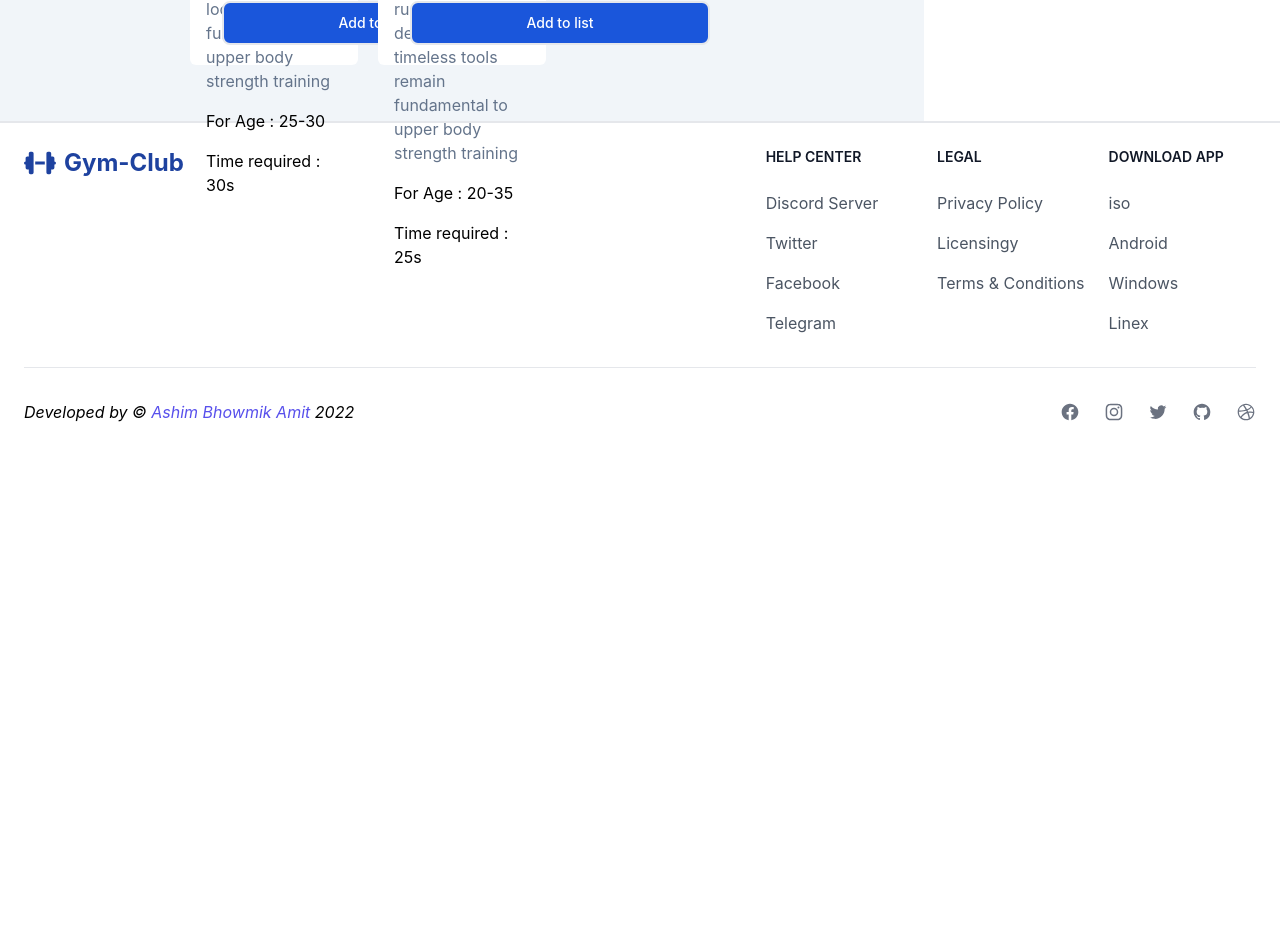
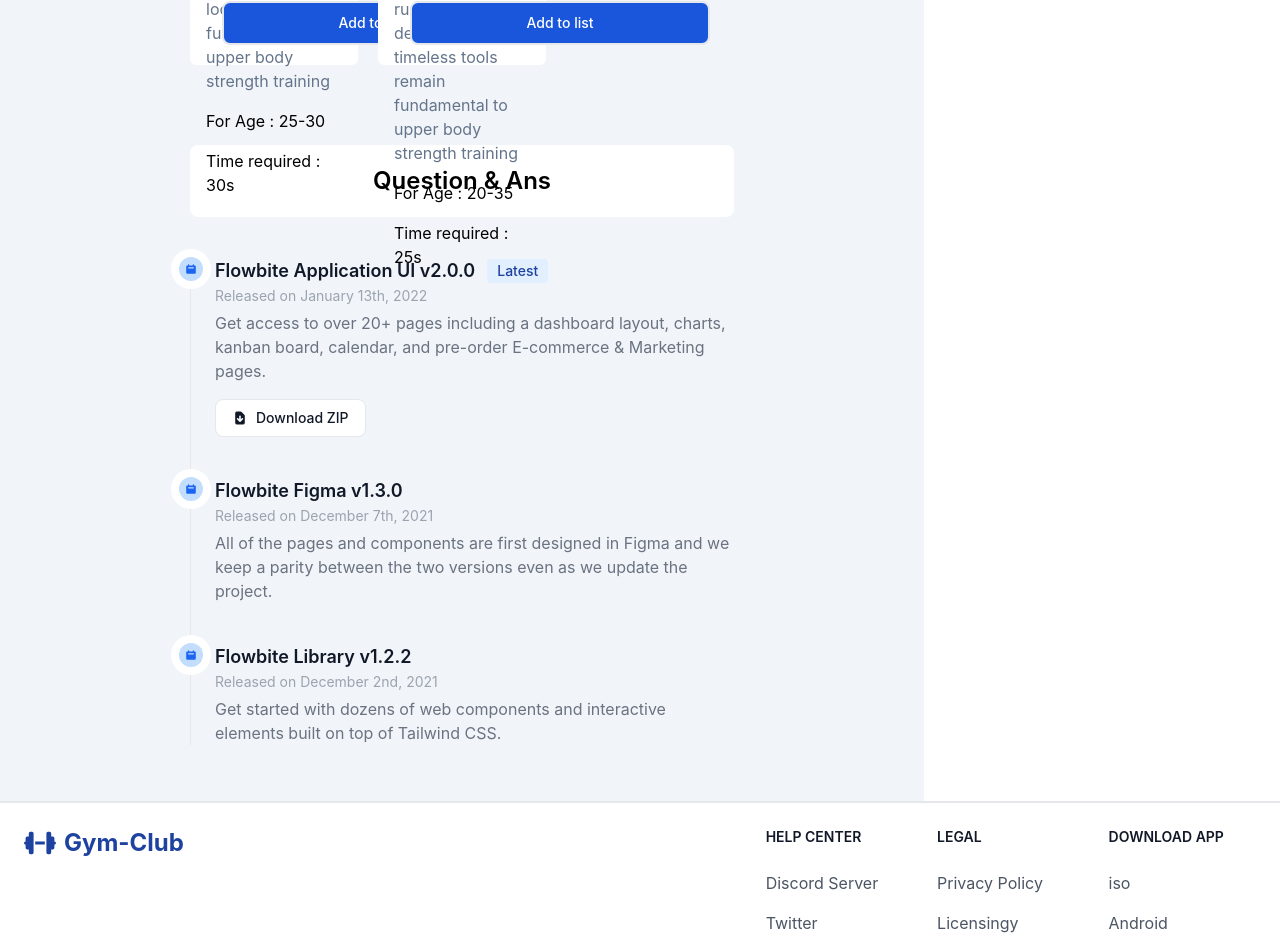
Before and after one commit to ashimbhowmik/todays-activity, a React (Create React App) app: page / in a window 1280 px wide. Shown: the part 2049-2991 px from the top of the page. Before the commit the page ends 2497 px from the top, so only its background shows below. Built offline with nearby package versions, Linux system fonts and the light colour scheme.

Commit message:
[redesing toast]

```diff
--- a/src/Utility/fakedb.js
+++ b/src/Utility/fakedb.js
@@ -53,10 +53,6 @@ const addToast = () => {
     const add = document.getElementById('toast-interactive');
     add.classList.remove('hidden');
 }
-const addColor = () => {
-    const add = document.getElementById('toast-interactive');
-    add.classList.remove('hidden');
-}
 
 
 
--- a/src/components/Exercise-Details/Details.js
+++ b/src/components/Exercise-Details/Details.js
@@ -30,13 +30,11 @@ const Details = (props) => {
 
             <div id="toast-interactive" className="p-4 w-full max-w-xs text-gray-500 bg-white rounded-lg shadow dark:bg-gray-800 dark:text-gray-400 mt-6 hidden" role="alert">
                 <div className="flex">
-                    <div className="inline-flex flex-shrink-0 justify-center items-center w-8 h-8 text-blue-500 bg-blue-100 rounded-lg dark:text-blue-300 dark:bg-blue-900">
-                        <svg aria-hidden="true" className="w-5 h-5" fill="currentColor" viewBox="0 0 20 20" xmlns="http://www.w3.org/2000/svg"><path fill-rule="evenodd" d="M4 2a1 1 0 011 1v2.101a7.002 7.002 0 0111.601 2.566 1 1 0 11-1.885.666A5.002 5.002 0 005.999 7H9a1 1 0 010 2H4a1 1 0 01-1-1V3a1 1 0 011-1zm.008 9.057a1 1 0 011.276.61A5.002 5.002 0 0014.001 13H11a1 1 0 110-2h5a1 1 0 011 1v5a1 1 0 11-2 0v-2.101a7.002 7.002 0 01-11.601-2.566 1 1 0 01.61-1.276z" clip-rule="evenodd"></path></svg>
-                        <span className="sr-only">Refresh icon</span>
-                    </div>
+
                     <div className="ml-3 text-sm font-normal">
-                        <span className="mb-1 text-sm font-semibold text-gray-900 dark:text-white">Update available</span>
-                        <div className="mb-2 text-sm font-normal">A new software version is available for download.</div>
+                        <span className="mb-3 text-sm font-semibold text-gray-900 dark:text-white">Daily Activity</span>
+                        <div className=" text-sm font-normal">Your daily activity completed sucessfully</div>
+                        <div className="mb-2 text-sm font-normal">You Can update your activity</div>
                         <div className="grid grid-cols-2 gap-2">
                             <div>
                                 <a href="#update" className="inline-flex justify-center w-full px-2 py-1.5 text-xs font-medium text-center text-white bg-blue-600 rounded-lg hover:bg-blue-700 focus:ring-4 focus:outline-none focus:ring-blue-300 dark:bg-blue-500 dark:hover:bg-blue-600 dark:focus:ring-blue-800">Update</a>
--- a/src/components/Home/Home.js
+++ b/src/components/Home/Home.js
@@ -6,6 +6,7 @@ import SingleCart from '../SingleCart/SingleCart';
 import './Home.css';
 import Information from '../Information/Information';
 import Details from '../Exercise-Details/Details';
+import Question from '../Questuion/Question';
 
 const Home = () => {
 
@@ -49,7 +50,6 @@ const Home = () => {
         }
         setCart(newCart);
         addToDb(selectedProduct.id);
-        document.getElementById('change-color');
 
     }
 
@@ -73,6 +73,7 @@ const Home = () => {
                                 ></SingleCart>)
                             }
                         </div>
+                        <Question></Question>
                     </div>
                 </div>
                 <section className='py-4 px-6 '>
@@ -93,7 +94,6 @@ const Home = () => {
                         </div>
                     </div>
                 </section>
-
             </div>
         </section>
     );
--- /dev/null
+++ b/src/components/Questuion/Question.js
@@ -0,0 +1,38 @@
+import React from 'react';
+
+const Question = () => {
+    return (
+        <div className='mt-[80px]'>
+            <h1 className='mb-10 text-2xl font-semibold flex justify-center p-5 bg-white rounded-lg'>Question & Ans </h1>
+            <ol className="relative border-l border-gray-200 dark:border-gray-700">
+                <li className="mb-10 ml-6">
+                    <span className="flex absolute -left-3 justify-center items-center w-6 h-6 bg-blue-200 rounded-full ring-8 ring-white dark:ring-gray-900 dark:bg-blue-900">
+                        <svg aria-hidden="true" className="w-3 h-3 text-blue-600 dark:text-blue-400" fill="currentColor" viewBox="0 0 20 20" xmlns="http://www.w3.org/2000/svg"><path fill-rule="evenodd" d="M6 2a1 1 0 00-1 1v1H4a2 2 0 00-2 2v10a2 2 0 002 2h12a2 2 0 002-2V6a2 2 0 00-2-2h-1V3a1 1 0 10-2 0v1H7V3a1 1 0 00-1-1zm0 5a1 1 0 000 2h8a1 1 0 100-2H6z" clip-rule="evenodd"></path></svg>
+                    </span>
+                    <h3 className="flex items-center mb-1 text-lg font-semibold text-gray-900 dark:text-white">Flowbite Application UI v2.0.0 <span className="bg-blue-100 text-blue-800 text-sm font-medium mr-2 px-2.5 py-0.5 rounded dark:bg-blue-200 dark:text-blue-800 ml-3">Latest</span></h3>
+                    <time className="block mb-2 text-sm font-normal leading-none text-gray-400 dark:text-gray-500">Released on January 13th, 2022</time>
+                    <p className="mb-4 text-base font-normal text-gray-500 dark:text-gray-400">Get access to over 20+ pages including a dashboard layout, charts, kanban board, calendar, and pre-order E-commerce &amp; Marketing pages.</p>
+                    <a href="#qus" className="inline-flex items-center py-2 px-4 text-sm font-medium text-gray-900 bg-white rounded-lg border border-gray-200 hover:bg-gray-100 hover:text-blue-700 focus:z-10 focus:ring-4 focus:outline-none focus:ring-gray-200 focus:text-blue-700 dark:bg-gray-800 dark:text-gray-400 dark:border-gray-600 dark:hover:text-white dark:hover:bg-gray-700 dark:focus:ring-gray-700"><svg className="mr-2 w-4 h-4" fill="currentColor" viewBox="0 0 20 20" xmlns="http://www.w3.org/2000/svg"><path fill-rule="evenodd" d="M6 2a2 2 0 00-2 2v12a2 2 0 002 2h8a2 2 0 002-2V7.414A2 2 0 0015.414 6L12 2.586A2 2 0 0010.586 2H6zm5 6a1 1 0 10-2 0v3.586l-1.293-1.293a1 1 0 10-1.414 1.414l3 3a1 1 0 001.414 0l3-3a1 1 0 00-1.414-1.414L11 11.586V8z" clip-rule="evenodd"></path></svg> Download ZIP</a>
+                </li>
+                <li className="mb-10 ml-6">
+                    <span className="flex absolute -left-3 justify-center items-center w-6 h-6 bg-blue-200 rounded-full ring-8 ring-white dark:ring-gray-900 dark:bg-blue-900">
+                        <svg aria-hidden="true" className="w-3 h-3 text-blue-600 dark:text-blue-400" fill="currentColor" viewBox="0 0 20 20" xmlns="http://www.w3.org/2000/svg"><path fill-rule="evenodd" d="M6 2a1 1 0 00-1 1v1H4a2 2 0 00-2 2v10a2 2 0 002 2h12a2 2 0 002-2V6a2 2 0 00-2-2h-1V3a1 1 0 10-2 0v1H7V3a1 1 0 00-1-1zm0 5a1 1 0 000 2h8a1 1 0 100-2H6z" clip-rule="evenodd"></path></svg>
+                    </span>
+                    <h3 className="mb-1 text-lg font-semibold text-gray-900 dark:text-white">Flowbite Figma v1.3.0</h3>
+                    <time className="block mb-2 text-sm font-normal leading-none text-gray-400 dark:text-gray-500">Released on December 7th, 2021</time>
+                    <p className="text-base font-normal text-gray-500 dark:text-gray-400">All of the pages and components are first designed in Figma and we keep a parity between the two versions even as we update the project.</p>
+                </li>
+                <li className="ml-6">
+                    <span className="flex absolute -left-3 justify-center items-center w-6 h-6 bg-blue-200 rounded-full ring-8 ring-white dark:ring-gray-900 dark:bg-blue-900">
+                        <svg aria-hidden="true" className="w-3 h-3 text-blue-600 dark:text-blue-400" fill="currentColor" viewBox="0 0 20 20" xmlns="http://www.w3.org/2000/svg"><path fill-rule="evenodd" d="M6 2a1 1 0 00-1 1v1H4a2 2 0 00-2 2v10a2 2 0 002 2h12a2 2 0 002-2V6a2 2 0 00-2-2h-1V3a1 1 0 10-2 0v1H7V3a1 1 0 00-1-1zm0 5a1 1 0 000 2h8a1 1 0 100-2H6z" clip-rule="evenodd"></path></svg>
+                    </span>
+                    <h3 className="mb-1 text-lg font-semibold text-gray-900 dark:text-white">Flowbite Library v1.2.2</h3>
+                    <time className="block mb-2 text-sm font-normal leading-none text-gray-400 dark:text-gray-500">Released on December 2nd, 2021</time>
+                    <p className="text-base font-normal text-gray-500 dark:text-gray-400">Get started with dozens of web components and interactive elements built on top of Tailwind CSS.</p>
+                </li>
+            </ol>
+        </div>
+    );
+};
+
+export default Question;
--- a/src/components/SingleCart/SingleCart.js
+++ b/src/components/SingleCart/SingleCart.js
@@ -18,7 +18,7 @@ const SingleCart = (props) => {
                 <p className='mt-4'>Time required : {time}<span>s</span></p>
             </div>
             <div className='absolute bottom-0 left-8 mb-3'>
-                <button id='changeColor' className=' w-[300px] border-2  text-white bg-blue-700 hover:bg-blue-800 font-medium rounded-lg text-sm px-5 py-2.5 mr-2 mb-2 dark:bg-blue-600 dark:hover:bg-blue-700 focus:outline-none dark:focus:ring-blue-800' onClick={() => handleAddToCart(activity)}>Add to list</button>
+                <button id='change-color' className=' w-[300px] border-2  text-white bg-blue-700 hover:bg-blue-800 font-medium rounded-lg text-sm px-5 py-2.5 mr-2 mb-2 dark:bg-blue-600 dark:hover:bg-blue-700 focus:outline-none dark:focus:ring-blue-800' onClick={() => handleAddToCart(activity)}>Add to list</button>
             </div>
         </div>
     );
```
